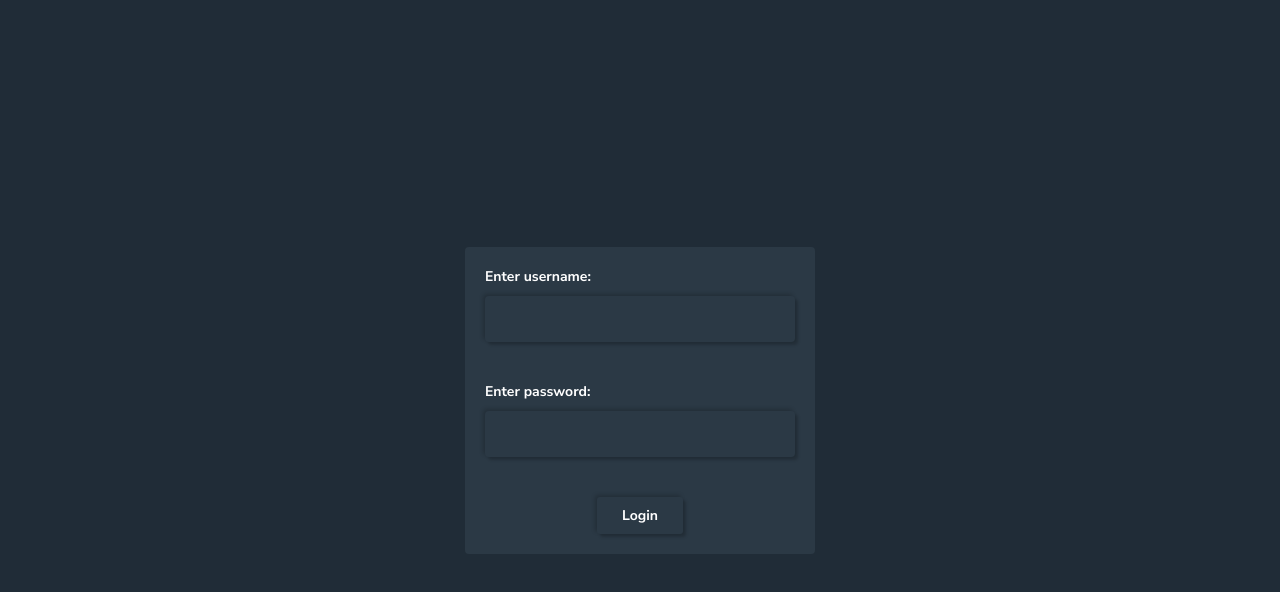
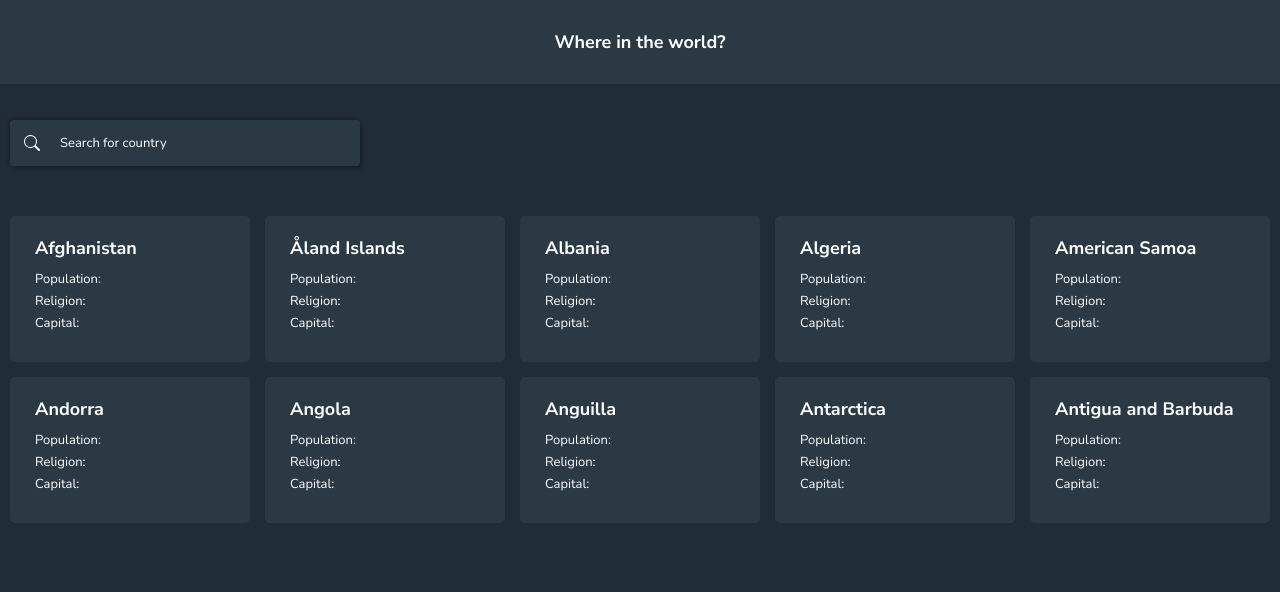
Before and after one commit to AbdulSamadCodes/Rest-countries-API-Project, a React (Vite) app: page / in a window 1280 px wide. Shown: the top 592 px of the page. Built offline with nearby package versions, Linux system fonts and the light colour scheme.

Commit message:
Initial commit

```diff
--- a/src/App.jsx
+++ b/src/App.jsx
@@ -1,4 +1,7 @@
 import React from 'react';
+import { Container } from '/src/Components/Container.jsx';
+import { RouterProvider } from 'react-router-dom';
+
 
 function App() {
 
--- /dev/null
+++ b/src/Components/Container.jsx
@@ -0,0 +1,22 @@
+import React from 'react';
+import styled from 'styled-components';
+
+const StyledContainer = styled.div`
+  & {
+      display:grid;
+      padding-inline:1rem;
+      margin-inline:auto;
+      min-height:100svh;
+    }
+`;
+
+function Container({ children}) {
+
+  return (
+    <StyledContainer>
+      { children }
+    </StyledContainer>
+  )
+}
+
+export { Container };
--- a/src/Components/Dashboard/Dashboard.jsx
+++ b/src/Components/Dashboard/Dashboard.jsx
@@ -25,8 +25,8 @@ function Dashboard() {
 
         <CountriesGrid>
           {
-          (data.slice(0,10).map(( {flags : {svg} , name}) => {
-            return <CountryCard key={name} name={name} flag={svg}/>
+            (data.slice(0, 10).map(({ flags: { svg }, name }) => {
+              return <CountryCard key={name} name={name} flag={svg} />
             }))
           }
         </CountriesGrid>
--- a/src/Components/LoginPage.jsx
+++ /dev/null
@@ -1,101 +0,0 @@
-import React from 'react';
-import { useState } from 'react';
-
-import styled from 'styled-components';
-import { useNavigate } from 'react-router-dom';
-
-import { Input } from '/src/Components/StyledComponents/Input.jsx';
-import { Button } from '/src/Components/StyledComponents/Button.jsx';
-
-const Container = styled.div`
-  & {
-      display:grid;
-      padding-inline:1rem;
-      margin-inline:auto;
-      min-height:100svh;
-    }
-`;
-
-const StyledLoginPage = styled.div`
-  & {
-      border-radius:0.4rem;
-      margin-inline:auto;
-      padding:2rem;
-      width: min(35rem , calc(100%));
-      align-self:center;
-    }
-
-  & .login-form, &  .input-container {
-      display: grid;
-      gap:4rem;
-   }
-
-  & .input-container {
-    gap : 1rem;
-  }
-`;
-
-function LoginPage() {
-  const [ userName, setUserName ] = useState('');
-  const [ password, setPassword ] = useState('');
-
-  const navigate = useNavigate();
-
-  const handleSubmit = (event) => {
-    event.preventDefault();
-
-    if(userName !== 'Samad' || password !== '123') {
-      alert('Wrong credentials');
-
-      return;
-    }
-
-    navigate('dashboard');
-  }
-
-  return (
-
-      <StyledLoginPage className='login-page component'>
-
-        <form action="" className='login-form' onSubmit={handleSubmit}>
-
-          <div className='input-container'>
-            <label className='fw-bold' htmlFor='username'>
-              Enter username:
-            </label>
-
-            <Input
-             id='username'
-             className={'shadow-dark'}
-              name='username'
-              value = {userName}
-              setValue = {setUserName}
-            />
-
-          </div>
-
-          <div className='input-container'>
-            <label className='fw-bold' htmlFor='password'>
-              Enter password:
-            </label>
-
-            <Input
-             id='password'
-             className={'shadow-dark'}
-             name='password'
-             value={password}
-             setValue={setPassword}
-            />
-          </div>
-
-          <Button classes='login-btn fw-bold shadow-dark mx-auto'
-           text='Login' />
-
-        </form>
-
-      </StyledLoginPage>
-
-  )
-}
-
-export { LoginPage , Container };
--- a/src/Components/StyledComponents/GlobalStyle.jsx
+++ b/src/Components/StyledComponents/GlobalStyle.jsx
@@ -5,8 +5,8 @@ const GlobalStyle = createGlobalStyle`
   :root {
     --ff-Nunito_sans : "Nunito Sans", sans-serif;
     --fw-bold:bold;
-    --fs-normal: 1.4rem;
-    --fs-text-primary:2rem;
+    --fs-normal: 1.3rem;
+    --fs-text-primary:1.8rem;
 
     --bg-body: hsl(207, 26%, 17%);
     --bg-component: hsl(209, 23%, 22%);
--- a/src/Routing/router.jsx
+++ b/src/Routing/router.jsx
@@ -1,25 +1,23 @@
 import React from 'react';
 import { createBrowserRouter } from 'react-router-dom';
-import { LoginPage } from '/src/Components/LoginPage.jsx';
-
 import { RootLayout } from '/src/Components/RootLayout.jsx';
 import { Dashboard } from '/src/Components/Dashboard/Dashboard.jsx';
-
+import { Container } from '/src/Components/Container.jsx'
 
 const router = createBrowserRouter(
   [
     {
-      element : <LoginPage/>,
-      path:'/'
-    },
-    {
-      element : <RootLayout/>,
-      path:'dashboard',
+      element: <RootLayout />,
+      path: '/',
       children: [
+
         {
-          index:true,
-          element: <Dashboard/>,
+          index : true,
+          element : <Container>
+                        <Dashboard/>
+                    </Container>
         }
+
       ]
     }
   ]
--- a/src/main.jsx
+++ b/src/main.jsx
@@ -1,13 +1,12 @@
 import React from 'react'
 import ReactDOM from 'react-dom/client';
 import App from './App.jsx'
+
+import { GlobalStyle } from '/src/Components/StyledComponents/GlobalStyle.jsx';
+import { Provider } from 'react-redux';
+import { store } from '/src/Store/store.js';
 import { RouterProvider } from 'react-router-dom';
 import { router } from '/src/Routing/router.jsx';
-import { GlobalStyle } from '/src/Components/StyledComponents/GlobalStyle.jsx';
-import { Container } from '/src/Components/LoginPage.jsx'
-import { Provider } from 'react-redux';
-
-import { store } from '/src/Store/store.js';
 
 import '/src/styles/index.css'
 
@@ -15,15 +14,8 @@ ReactDOM.createRoot(document.getElementById('root')).render(
   <>
     <GlobalStyle />
 
-      <Provider store={store}>
-        <Container>
-
-          <RouterProvider router={router}>
-            <App />
-          </RouterProvider>
-
-        </Container>
-      </Provider>
-
+    <Provider store={store}>
+      <RouterProvider router={router} />
+    </Provider>
   </>
-)
+);
--- a/src/styles/index.css
+++ b/src/styles/index.css
@@ -60,8 +60,7 @@
   aspect-ratio:16/9;
 }
 
-.c
-ountry-data {
+.country-data {
   padding:var(--country-card-padding);
   gap:1rem;
 }
```
Also changed, not shown: index.html (line endings or trailing spaces), src/Components/ImageWithLoader.jsx (line endings or trailing spaces). Lines whose indentation alone changed are shown as unchanged.
